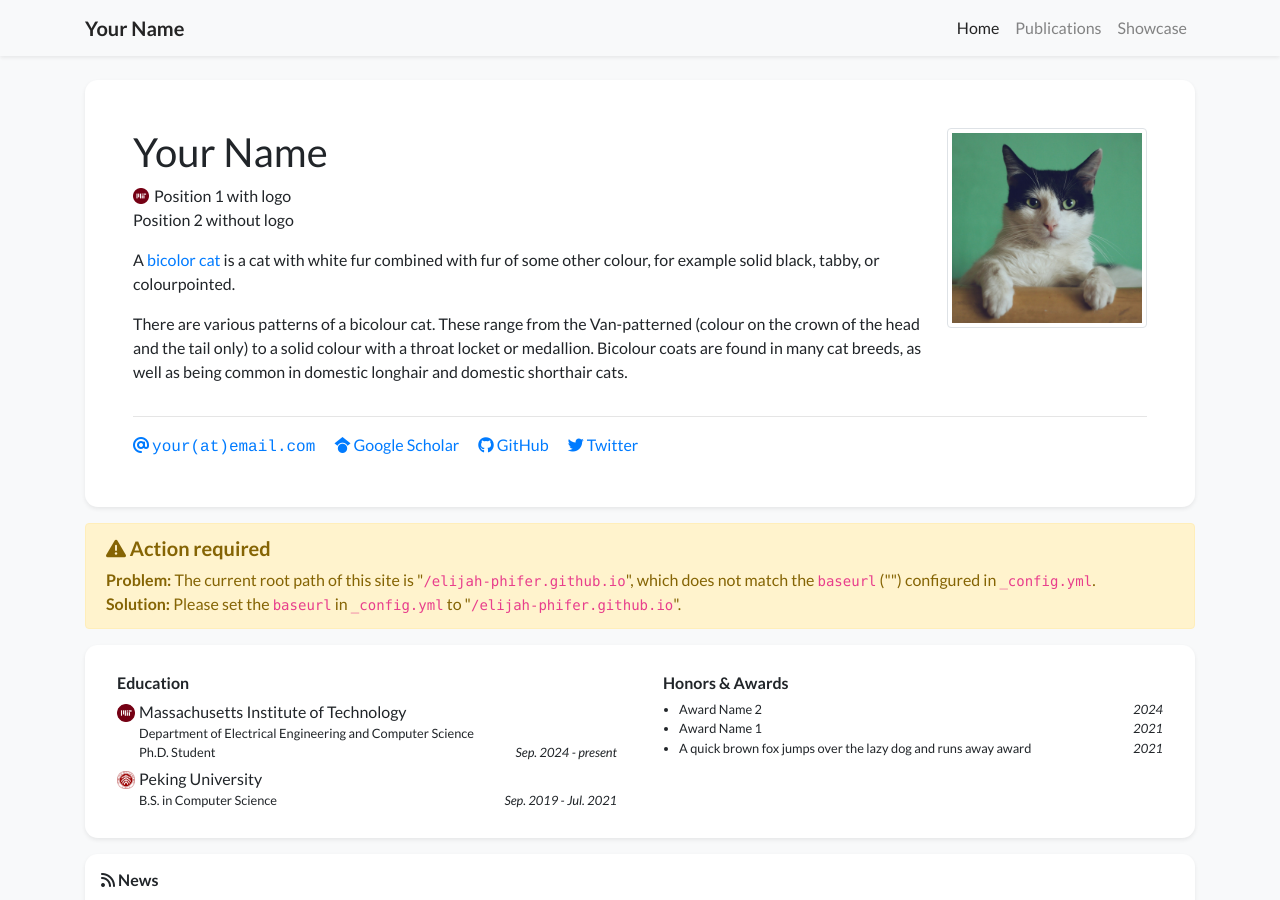
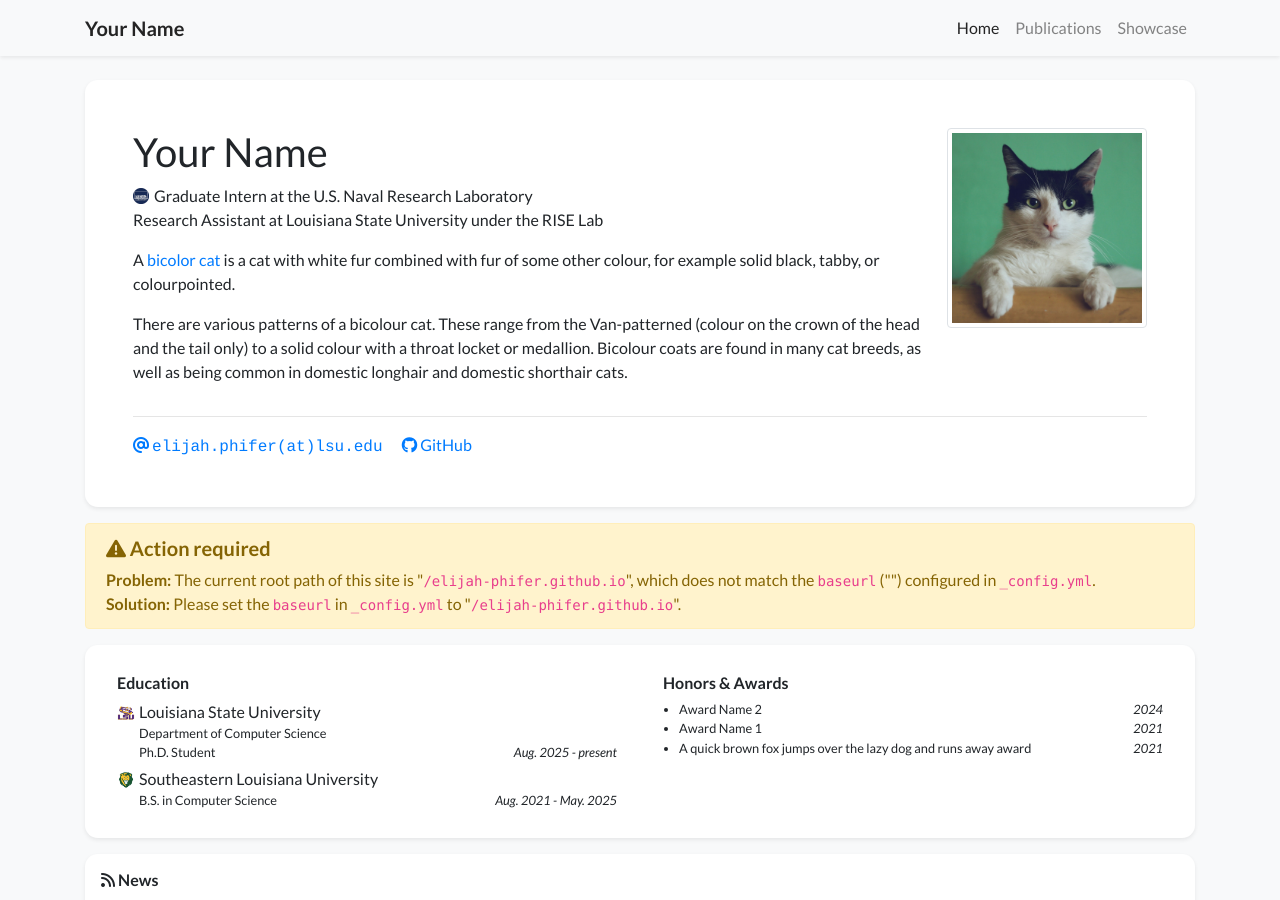
Before and after one commit to Elijah-Phifer/elijah-phifer.github.io, a Jekyll site: the page built from index.html, in a window 1280 px wide and 900 px high. Built offline with Jekyll 4.4.1, drawn with Linux system fonts in a browser that asks for light colours; nearby versions of some CDN libraries; a style sheet for code colours, icons or effects is not loaded.

Commit message:
Update profile.yml

```diff
--- a/_data/profile.yml
+++ b/_data/profile.yml
@@ -3,16 +3,16 @@ secondary_name: ""
 navbar_name: "Your Name"
 
 positions:
-- logo: /assets/images/badges/MIT_Social_circle.png  # Logo is optional
-  name: Position 1 with logo
-- name: Position 2 without logo
+- logo: /assets/images/badges/NRLlogo.png  # Logo is optional
+  name: Graduate Intern at the U.S. Naval Research Laboratory
+- name: Research Assistant at Louisiana State University under the RISE Lab
 
 
-email: "your@email.com"
+email: "elijah.phifer@lsu.edu"
 # cv_link: link-to-your-cv-file
-gscholar: xFmQpf4AAAAJ  # This is an example, replace it with your own Google Scholar ID
-github: your_github_id
-twitter: your_twitter_id  # Do not include the '@' symbol
+#gscholar: xFmQpf4AAAAJ  # This is an example, replace it with your own Google Scholar ID
+github: Elijah-Phifer
+#twitter: your_twitter_id  # Do not include the '@' symbol
 # wechat_qrcode: /assets/images/etc/wechat.jpg
 # wechat_prompt: >-
 #   Please tell me your <strong>name</strong> and <strong>affiliation</strong> (current or past) when adding my wechat. Thanks!
@@ -35,16 +35,16 @@ portrait_caption: >-
   Photo by Manja Vitolic on Unsplash (this caption is optional, comment it out to disable).
 
 education:
-- name: Massachusetts Institute of Technology
-  logo: /assets/images/badges/MIT_Social_circle.png
+- name: Louisiana State University
+  logo: /assets/images/badges/tiger_logo.png
   position: >-
-    Department of Electrical Engineering and Computer Science <br/>
+    Department of Computer Science <br/>
     Ph.D. Student
-  date: Sep. 2024 - present
-- name: Peking University
-  logo: /assets/images/badges/PKU_red.png
+  date: Aug. 2025 - present
+- name: Southeastern Louisiana University
+  logo: /assets/images/badges/lion_logo.png
   position: B.S. in Computer Science
-  date: Sep. 2019 - Jul. 2021
+  date: Aug. 2021 - May. 2025
 
 # experience:
 # - name: Peking University
```
